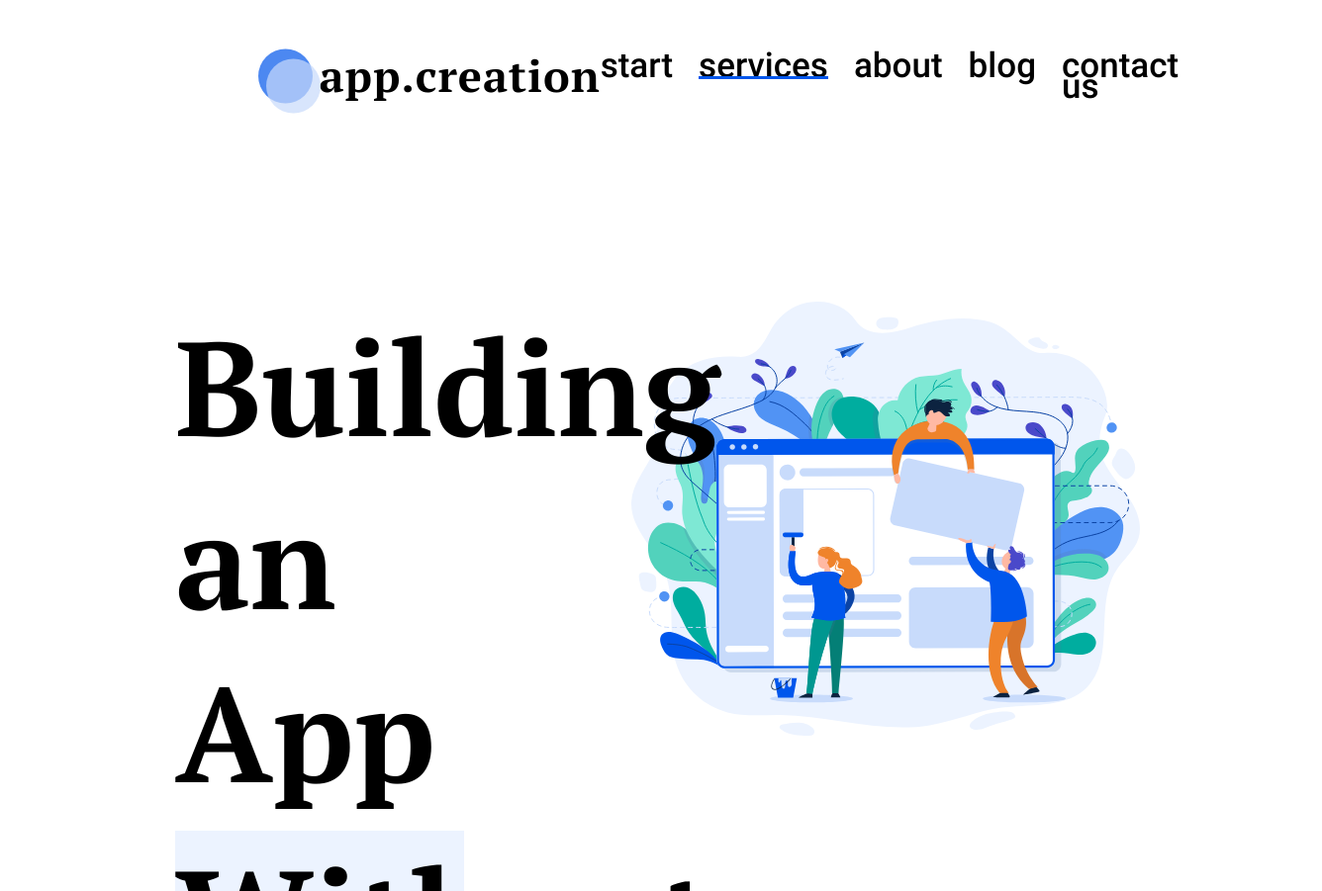
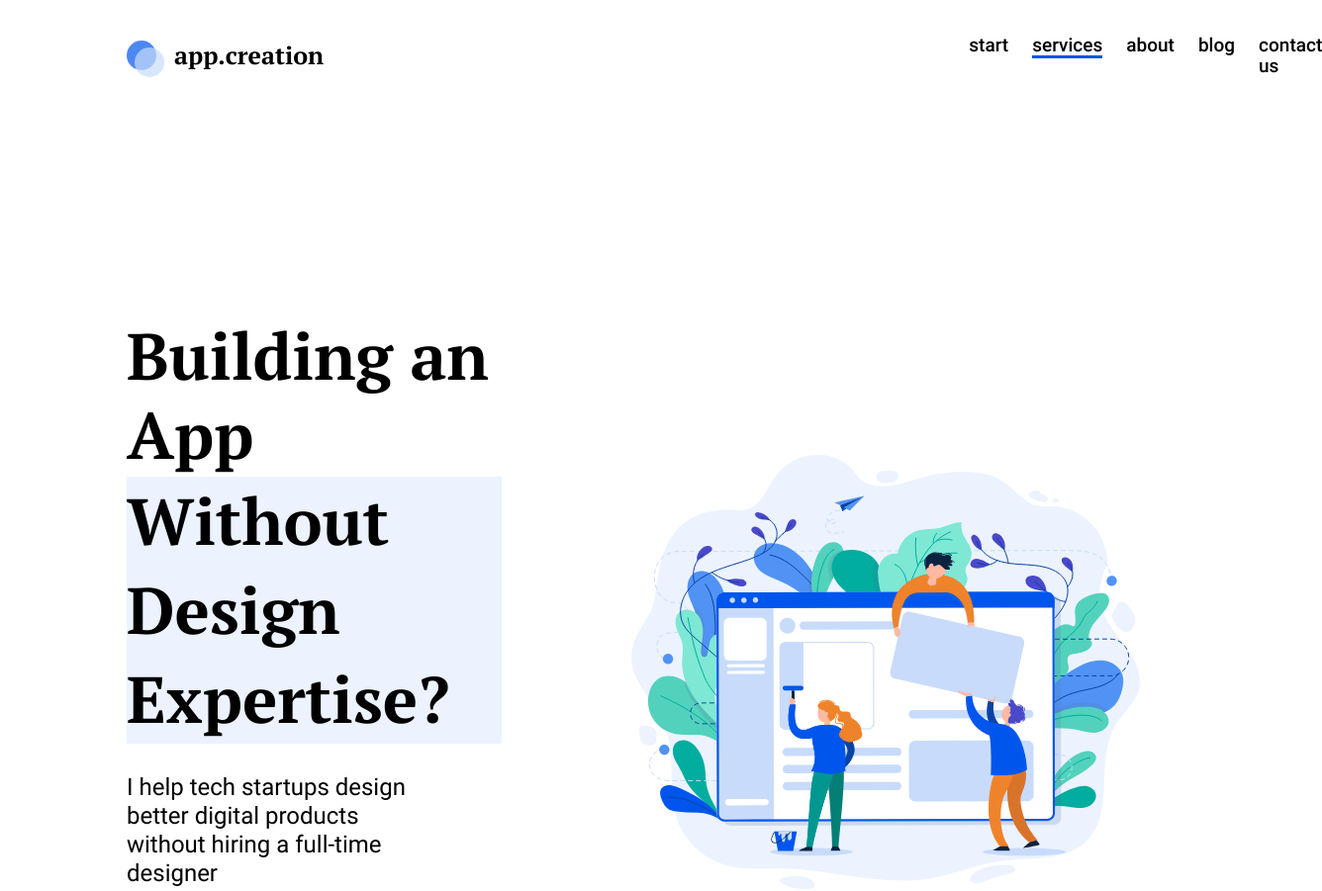
Before and after one commit to WebHeroSchool/Andreieva_intensive, a plain HTML site: page index.html in a window 1280 px wide. Shown: the top 901 px of the page at 99% size, 1336 px wide, since content can reach past the window. Drawn offline with Linux system fonts and the light colour scheme.

Commit message:
изменено

```diff
--- a/style.css
+++ b/style.css
@@ -6,16 +6,15 @@
   width: 80%;
 }
 .logo{
-  font: bold 45px/31px 'pt_serifbold',arial,helvetica,sans-serif;
+  font: bold 25px/31px 'pt_serifbold',arial,helvetica,sans-serif;
   line-height: 32px;
-  padding: 6% 0 6% 6%;
-  letter-spacing: 1px;
-  margin-left: 13%;
+  padding: 40px 48px;
+  margin-right: 59%;
   position: relative;
 }
 .logo__circle{
-  width: 55px;
-  height: 55px;
+  width: 30px;
+  height: 30px;
   position: absolute;
   left: 0;
   top: 50%;
@@ -34,21 +33,20 @@
   opacity: .7;
   }
 .header{
-  margin-bottom: 150px;
+  margin-bottom: 108px;
   display:flex;
   justify-content: space-between;
   align-items: center;
 }
 .menu{
-  display: flex;
-  justify-content: space-between;
+display: flex;
 }
 .menu_item{
   position:relative;
   text-decoration: none;
   color: #000000;
-  margin-right: 26px;
-  font: 35px/21px 'Roboto-Medium',arial,helvetica,sans-serif
+  margin-right: 24px;
+  font: 19px/21px 'Roboto-Medium',arial,helvetica,sans-serif
 }
 .menu_item::after{
   position: absolute;
@@ -83,23 +81,21 @@
 }
 .main{
   position:relative;
-  background: top right no-repeat url('img/mainImg.svg');
-  padding-right: 63%;
+  background: center right no-repeat url('img/mainImg.svg');
+  padding: 100px 63% 150px 0;
 }
 .main__title{
-  font: 135px/175px 'pt_serifbold',arial,helvetica,sans-serif;
-  margin: 27% 0 0 13%;
-  padding-right: 10%;
+  font: 66px/80px 'pt_serifbold',arial,helvetica,sans-serif;
 }
 .main__title-text_highlight{
   display: flex;
-  margin-top: 10px;
+  margin-top: 2px;
+  line-height: 90px;
   background: #ECF3FF;
 }
 .main__description{
-  margin: 4% 27% 0 13.3%;
-  word-spacing: 7px;
-  font: 42px/53px 'Roboto-Regular',arial,helvetica,sans-serif;
+  margin: 30px 75px 35px 0;
+  font: 24px/29px 'Roboto-Regular',arial,helvetica,sans-serif;
 }
 .main__button{
   display: inline-block;
@@ -107,9 +103,8 @@
   background: #0056EC;
   text-decoration: none;
   border-radius: 4px;
-  margin: 83px 0 0 13%;
-  padding: 51px 81px 51px 43px;
-  font: 35px/16px 'Roboto-Medium',arial,helvetica,sans-serif;
+  padding: 20px;
+  font: 20px/16px 'Roboto-Medium',arial,helvetica,sans-serif;
   transition: opacity .5s;
 }
 .main__button:hover{
```
